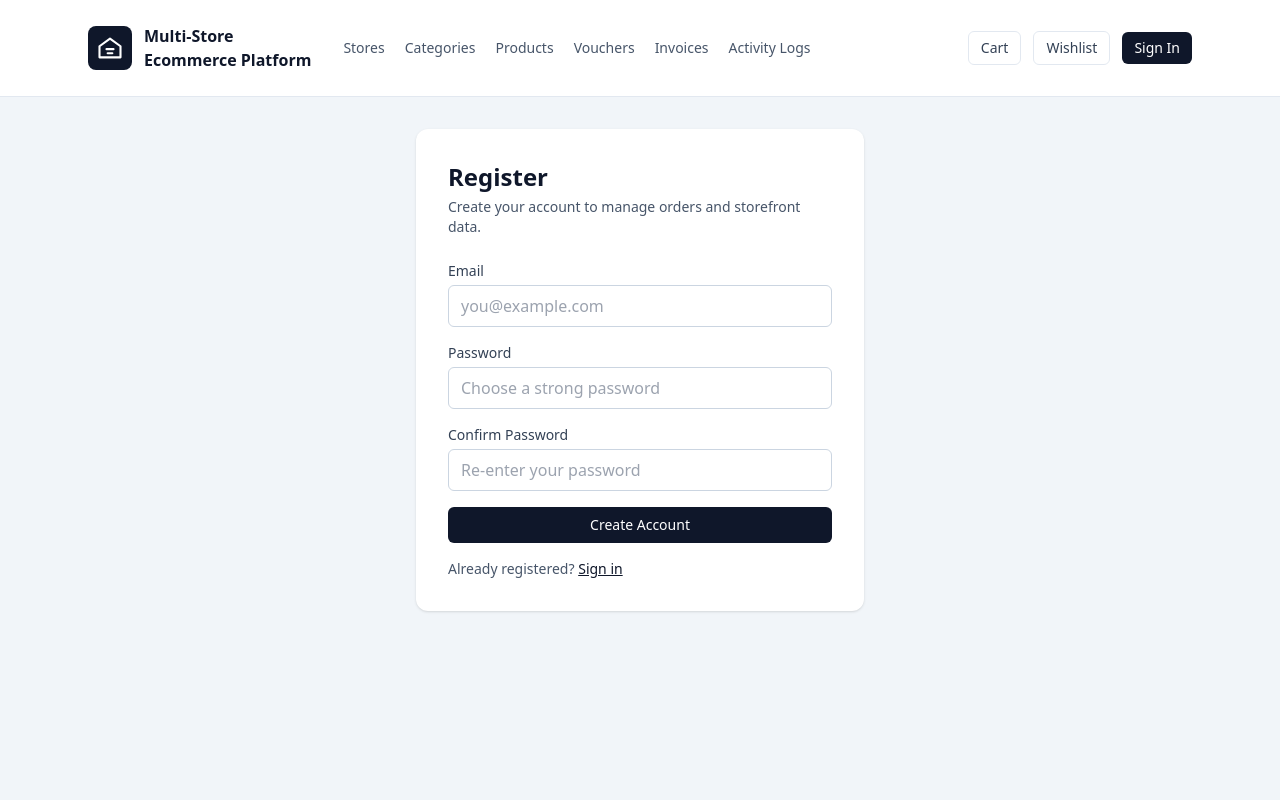
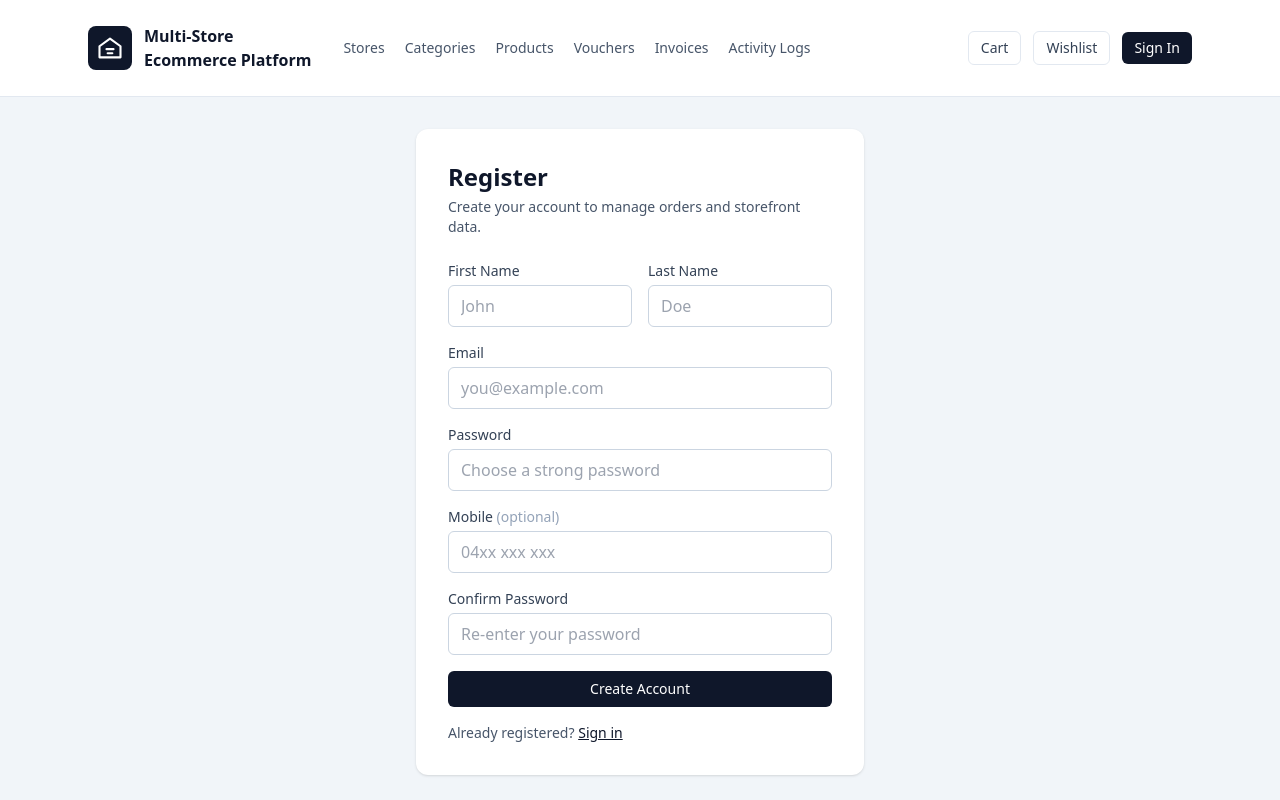
Before and after one commit to thangtruong1808/multi-store-ecommerce-platform, a React (Vite) app in the folder frontend/: page /register in a window 1280 px wide. Built offline with nearby package versions, Linux system fonts and the light colour scheme; no server answers.

Commit message:
Updated Register page

```diff
--- a/frontend/src/features/auth/authSlice.ts
+++ b/frontend/src/features/auth/authSlice.ts
@@ -6,7 +6,10 @@ const AUTH_SESSION_HINT_KEY = 'auth_session_hint'
 export type AuthUser = {
   id?: string
   email?: string
-  status?: string
+  firstName?: string
+  lastName?: string
+  mobile?: string
+  isActive?: boolean
   createdAt?: string
 }
 
@@ -19,6 +22,14 @@ export type ApiErrorPayload = {
 type AuthRequestBody = {
   email: string
   password: string
+}
+
+type RegisterRequestBody = {
+  firstName: string
+  lastName: string
+  email: string
+  password: string
+  mobile?: string
 }
 
 type AuthState = {
@@ -125,7 +136,7 @@ export const signIn = createAsyncThunk<AuthUser, AuthRequestBody, { rejectValue:
   },
 )
 
-export const registerUser = createAsyncThunk<AuthUser, AuthRequestBody, { rejectValue: ApiErrorPayload }>(
+export const registerUser = createAsyncThunk<AuthUser, RegisterRequestBody, { rejectValue: ApiErrorPayload }>(
   'auth/registerUser',
   async (body, thunkAPI) => {
     try {
--- a/frontend/src/pages/RegisterPage.tsx
+++ b/frontend/src/pages/RegisterPage.tsx
@@ -6,8 +6,15 @@ import { clearAuthErrors, registerUser } from '../features/auth/authSlice'
 
 const registerSchema = z
   .object({
+    firstName: z.string().trim().min(2, 'First name must be at least 2 characters'),
+    lastName: z.string().trim().min(2, 'Last name must be at least 2 characters'),
     email: z.string().trim().email('Please enter a valid email address'),
     password: z.string().min(8, 'Password must be at least 8 characters'),
+    mobile: z
+      .string()
+      .trim()
+      .optional()
+      .refine((value) => !value || value.length >= 8, 'Mobile must be at least 8 characters'),
     confirmPassword: z.string().min(8, 'Confirm password must be at least 8 characters'),
   })
   .refine((data) => data.password === data.confirmPassword, {
@@ -16,8 +23,11 @@ const registerSchema = z
   })
 
 type RegisterForm = {
+  firstName: string
+  lastName: string
   email: string
   password: string
+  mobile: string
   confirmPassword: string
 }
 
@@ -25,7 +35,14 @@ function RegisterPage() {
   const dispatch = useAppDispatch()
   const navigate = useNavigate()
   const { isAuthenticated, actionLoading, error, fieldErrors } = useAppSelector((state) => state.auth)
-  const [formData, setFormData] = useState<RegisterForm>({ email: '', password: '', confirmPassword: '' })
+  const [formData, setFormData] = useState<RegisterForm>({
+    firstName: '',
+    lastName: '',
+    email: '',
+    password: '',
+    mobile: '',
+    confirmPassword: '',
+  })
   const [clientErrors, setClientErrors] = useState<Record<string, string | undefined>>({})
 
   const mergedErrors = useMemo(() => ({ ...fieldErrors, ...clientErrors }), [fieldErrors, clientErrors])
@@ -56,7 +73,15 @@ function RegisterPage() {
       return
     }
 
-    const result = await dispatch(registerUser({ email: parsed.data.email, password: parsed.data.password }))
+    const result = await dispatch(
+      registerUser({
+        firstName: parsed.data.firstName,
+        lastName: parsed.data.lastName,
+        email: parsed.data.email,
+        password: parsed.data.password,
+        mobile: parsed.data.mobile,
+      }),
+    )
     if (registerUser.fulfilled.match(result)) {
       navigate('/')
     }
@@ -70,6 +95,42 @@ function RegisterPage() {
       {error && <p className="mt-4 rounded border border-red-200 bg-red-50 px-3 py-2 text-sm text-red-700">{error}</p>}
 
       <form className="mt-6 space-y-4" onSubmit={handleSubmit} noValidate>
+        <div className="grid gap-4 sm:grid-cols-2">
+          <div>
+            <label htmlFor="firstName" className="mb-1 block text-sm font-medium text-slate-700">
+              First Name
+            </label>
+            <input
+              id="firstName"
+              name="firstName"
+              type="text"
+              value={formData.firstName}
+              onChange={handleChange}
+              className="w-full rounded-md border border-slate-300 px-3 py-2 outline-none ring-slate-200 focus:ring"
+              placeholder="John"
+              autoComplete="given-name"
+            />
+            {mergedErrors.firstName && <p className="mt-1 text-xs text-red-600">{mergedErrors.firstName}</p>}
+          </div>
+
+          <div>
+            <label htmlFor="lastName" className="mb-1 block text-sm font-medium text-slate-700">
+              Last Name
+            </label>
+            <input
+              id="lastName"
+              name="lastName"
+              type="text"
+              value={formData.lastName}
+              onChange={handleChange}
+              className="w-full rounded-md border border-slate-300 px-3 py-2 outline-none ring-slate-200 focus:ring"
+              placeholder="Doe"
+              autoComplete="family-name"
+            />
+            {mergedErrors.lastName && <p className="mt-1 text-xs text-red-600">{mergedErrors.lastName}</p>}
+          </div>
+        </div>
+
         <div>
           <label htmlFor="email" className="mb-1 block text-sm font-medium text-slate-700">
             Email
@@ -105,6 +166,23 @@ function RegisterPage() {
         </div>
 
         <div>
+          <label htmlFor="mobile" className="mb-1 block text-sm font-medium text-slate-700">
+            Mobile <span className="text-slate-400">(optional)</span>
+          </label>
+          <input
+            id="mobile"
+            name="mobile"
+            type="tel"
+            value={formData.mobile}
+            onChange={handleChange}
+            className="w-full rounded-md border border-slate-300 px-3 py-2 outline-none ring-slate-200 focus:ring"
+            placeholder="04xx xxx xxx"
+            autoComplete="tel"
+          />
+          {mergedErrors.mobile && <p className="mt-1 text-xs text-red-600">{mergedErrors.mobile}</p>}
+        </div>
+
+        <div>
           <label htmlFor="confirmPassword" className="mb-1 block text-sm font-medium text-slate-700">
             Confirm Password
           </label>
@@ -124,8 +202,14 @@ function RegisterPage() {
         <button
           type="submit"
           disabled={actionLoading}
-          className="w-full rounded-md bg-slate-900 px-4 py-2 text-sm font-medium text-white hover:bg-slate-800 disabled:cursor-not-allowed disabled:opacity-70"
+          className="flex w-full items-center justify-center gap-2 rounded-md bg-slate-900 px-4 py-2 text-sm font-medium text-white hover:bg-slate-800 disabled:cursor-not-allowed disabled:opacity-70"
         >
+          {actionLoading && (
+            <span
+              className="inline-block h-4 w-4 animate-spin rounded-full border-2 border-white/40 border-t-white"
+              aria-hidden="true"
+            />
+          )}
           {actionLoading ? 'Creating account...' : 'Create Account'}
         </button>
       </form>
```
Also changed, not shown: 1 other file (tests, documents, lock files or other folders).
